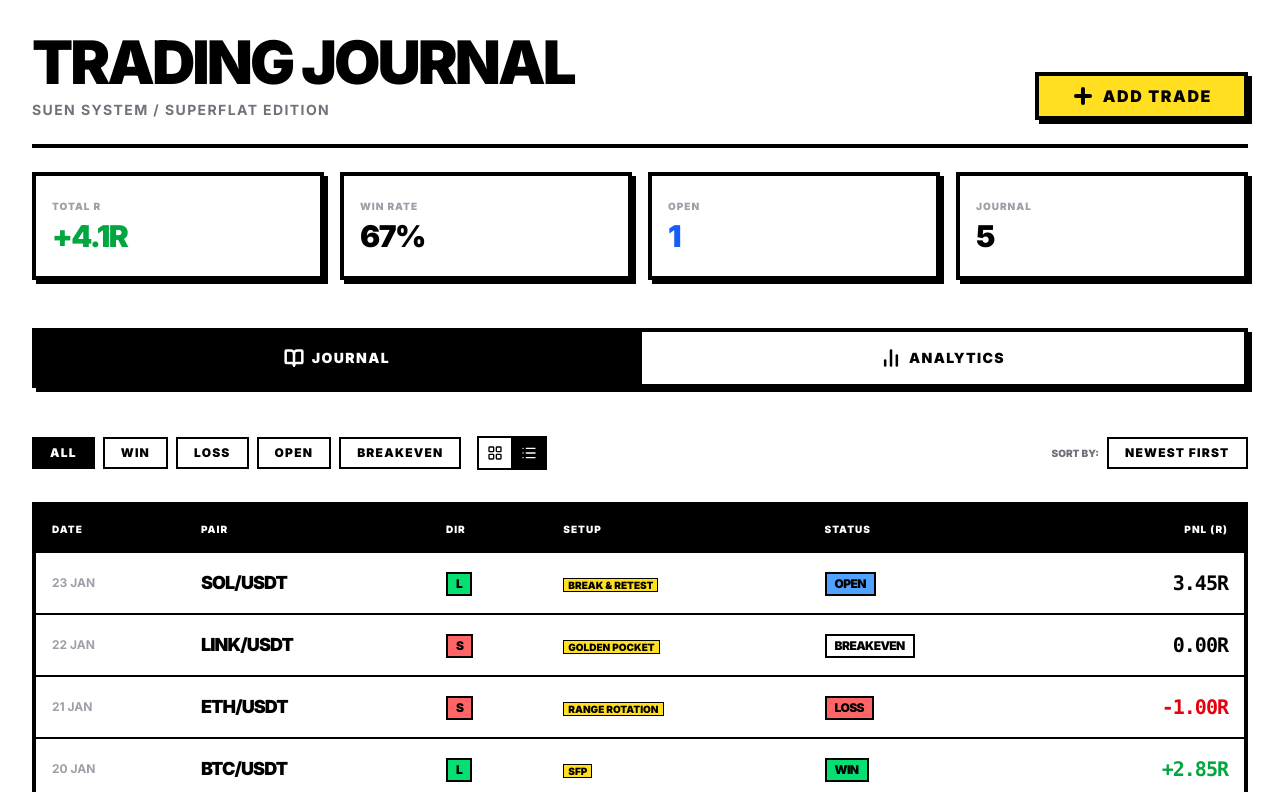
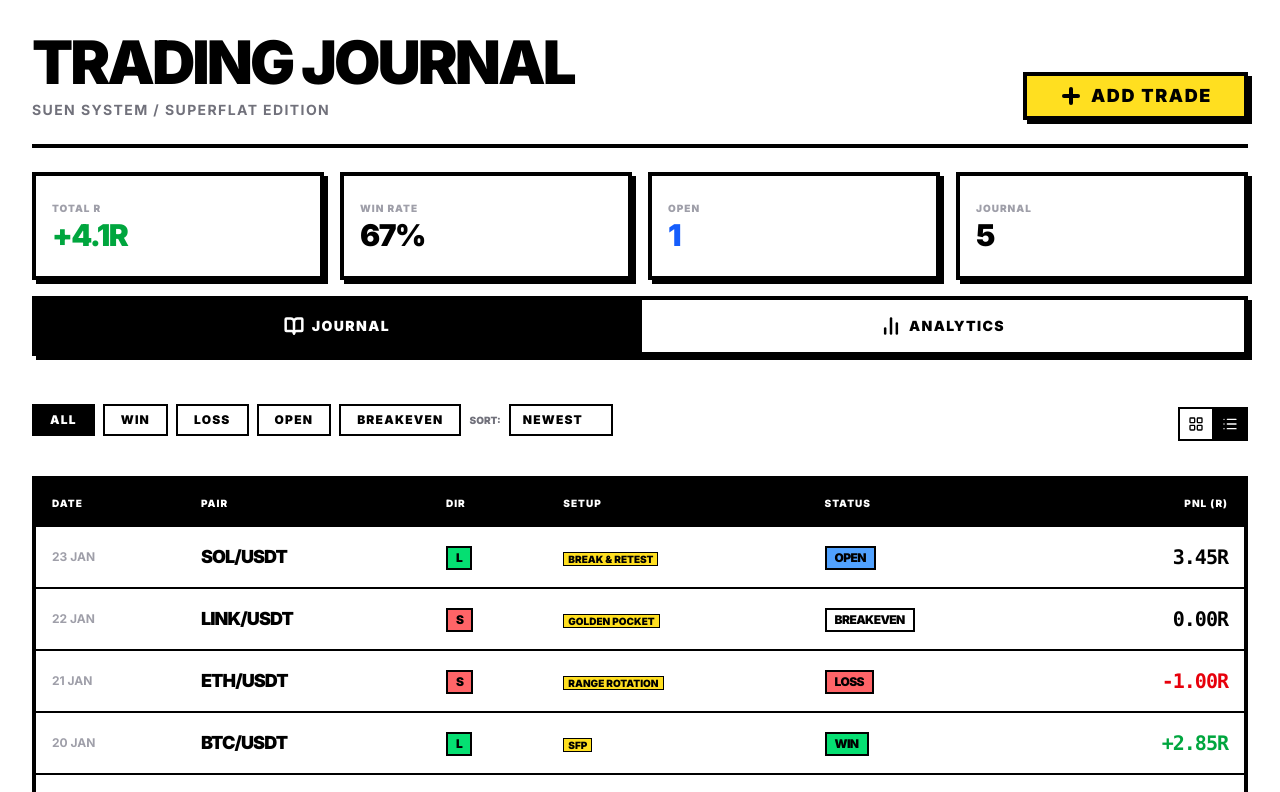
Before and after one commit to BasedDevNgmi/tradingjournal, a Next.js app: page / in a window 1280 px wide. Shown: the top 792 px of the page. Built offline with nearby package versions, Linux system fonts and the light colour scheme.

Commit message:
Fix: Mobile layout optimalisatie (2x2 stats, scrollable filters, forced cards, padding fix)

```diff
--- a/app/globals.css
+++ b/app/globals.css
@@ -34,4 +34,12 @@ body {
   .brutalist-input {
     @apply border-4 border-black bg-white p-2 outline-none focus:bg-yellow-50;
   }
+
+  .no-scrollbar::-webkit-scrollbar {
+    display: none;
+  }
+  .no-scrollbar {
+    -ms-overflow-style: none;
+    scrollbar-width: none;
+  }
 }
--- a/app/page.tsx
+++ b/app/page.tsx
@@ -26,9 +26,9 @@ export default function Home() {
           </p>
         </div>
         <Link href="/add-trade" className="fixed bottom-6 right-4 z-50 sm:static">
-          <Button className="w-full sm:w-auto shadow-[4px_4px_0px_0px_rgba(0,0,0,1)] hover:shadow-none hover:translate-x-1 hover:translate-y-1 bg-yellow-300 text-black border-4 border-black h-16 sm:h-12 px-8">
-            <Plus className="mr-2" size={24} strokeWidth={4} />
-            <span className="font-black">Add Trade</span>
+          <Button className="w-16 h-16 sm:w-auto sm:h-12 rounded-full sm:rounded-none flex items-center justify-center shadow-[4px_4px_0px_0px_rgba(0,0,0,1)] hover:shadow-none hover:translate-x-1 hover:translate-y-1 bg-yellow-300 text-black border-4 border-black px-0 sm:px-8">
+            <Plus size={32} strokeWidth={4} className="sm:mr-2 sm:w-6 sm:h-6" />
+            <span className="font-black hidden sm:inline text-lg">Add Trade</span>
           </Button>
         </Link>
       </header>
--- a/components/filter-bar.tsx
+++ b/components/filter-bar.tsx
@@ -26,17 +26,17 @@ export function FilterBar({
 
   return (
     <div className="space-y-4">
-      <div className="flex flex-col sm:flex-row sm:items-center justify-between gap-4">
-        {/* Horizontal Scrollable Filters */}
-        <div className="flex items-center gap-4">
-          <div className="overflow-x-auto pb-2 sm:pb-0 -mx-4 px-4 sm:mx-0 sm:px-0">
-            <div className="flex gap-2 whitespace-nowrap">
+      <div className="flex items-center justify-between gap-4">
+        {/* Horizontal Scrollable Container for Filters and Sort */}
+        <div className="flex-1 overflow-x-auto no-scrollbar pb-2 -mx-4 px-4 sm:mx-0 sm:px-0">
+          <div className="flex items-center gap-2 whitespace-nowrap">
+            {/* Filters */}
             {filters.map((filter) => (
               <button
                 key={filter}
                 onClick={() => onFilterChange(filter)}
                 className={cn(
-                    "px-4 py-1.5 text-xs font-black uppercase tracking-widest border-2 border-black transition-all active:translate-y-[2px]",
+                  "shrink-0 px-4 py-1.5 text-xs font-black uppercase tracking-widest border-2 border-black transition-all active:translate-y-[2px]",
                   activeFilter === filter
                     ? "bg-black text-white"
                     : "bg-white text-black hover:bg-zinc-100"
@@ -45,11 +45,27 @@ export function FilterBar({
                 {filter}
               </button>
             ))}
+
+            {/* Divider for mobile */}
+            <div className="shrink-0 w-[2px] h-6 bg-black/10 mx-2 sm:hidden" />
+
+            {/* Sort Select Integrated into the row */}
+            <div className="shrink-0 flex items-center gap-2">
+              <span className="text-[10px] font-black uppercase text-zinc-500">Sort:</span>
+              <select
+                value={activeSort}
+                onChange={(e) => onSortChange(e.target.value)}
+                className="appearance-none bg-white border-2 border-black px-3 py-1.5 text-xs font-black uppercase tracking-widest outline-none focus:ring-2 focus:ring-black cursor-pointer"
+              >
+                <option value="newest">Newest</option>
+                <option value="highest-r">Highest R</option>
+              </select>
+            </div>
           </div>
         </div>
 
-          {/* View Toggle */}
-          <div className="hidden sm:flex items-center border-2 border-black h-[34px]">
+        {/* View Toggle - Hidden on very small screens or kept if space permits */}
+        <div className="hidden md:flex items-center shrink-0 border-2 border-black h-[34px]">
           <button
             onClick={() => onViewModeChange('grid')}
             className={cn(
@@ -70,20 +86,6 @@ export function FilterBar({
           </button>
         </div>
       </div>
-
-        {/* Sort Select */}
-        <div className="flex items-center gap-2">
-          <span className="text-[10px] font-black uppercase text-zinc-500">Sort by:</span>
-          <select
-            value={activeSort}
-            onChange={(e) => onSortChange(e.target.value)}
-            className="appearance-none bg-white border-2 border-black px-4 py-1.5 text-xs font-black uppercase tracking-widest outline-none focus:ring-2 focus:ring-black cursor-pointer"
-          >
-            <option value="newest">Newest first</option>
-            <option value="highest-r">Highest R</option>
-          </select>
-        </div>
-      </div>
     </div>
   );
 }
--- a/components/stats-overview.tsx
+++ b/components/stats-overview.tsx
@@ -82,19 +82,19 @@ export function StatsOverview() {
   ];
 
   return (
-    <div className="flex overflow-x-auto snap-x snap-mandatory pb-8 gap-4 -mx-4 px-4 md:mx-0 md:px-0 md:grid md:grid-cols-4 md:overflow-visible mb-4">
+    <div className="grid grid-cols-2 md:grid-cols-4 gap-2 md:gap-4 mb-4">
       {statCards.map((card, i) => (
-        <div key={i} className="w-[75%] shrink-0 snap-start md:w-full">
-          <Card className="bg-white border-4 border-black shadow-[4px_4px_0px_0px_rgba(0,0,0,1)] h-full">
-            <CardContent className="p-4 flex flex-col justify-center min-h-[100px]">
-              <p className="text-[10px] font-black uppercase text-zinc-400 tracking-widest mb-1">{card.label}</p>
-              <div className="flex items-baseline gap-2 flex-wrap">
-                <p className={cn("text-3xl font-black tracking-tighter", card.valueClass)}>
+        <div key={i} className="w-full">
+          <Card className="bg-white border-2 md:border-4 border-black shadow-[2px_2px_0px_0px_rgba(0,0,0,1)] md:shadow-[4px_4px_0px_0px_rgba(0,0,0,1)] h-full">
+            <CardContent className="p-2 md:p-4 flex flex-col justify-center min-h-[80px] md:min-h-[100px]">
+              <p className="text-xs md:text-[10px] font-black uppercase text-zinc-400 tracking-widest mb-1">{card.label}</p>
+              <div className="flex items-baseline gap-1 md:gap-2 flex-wrap">
+                <p className={cn("text-xl md:text-3xl font-black tracking-tighter leading-none", card.valueClass)}>
                   {card.value}
                 </p>
                 {card.streak && (
                   <span className={cn(
-                    "text-[10px] font-black px-1 border border-black whitespace-nowrap",
+                    "text-[10px] font-black px-1 border border-black whitespace-nowrap mt-1 md:mt-0",
                     card.streak.status === 'Win' ? "bg-green-400 text-black" : "bg-red-400 text-black"
                   )}>
                     {card.streak.count} STREAK
--- a/components/trade-list.tsx
+++ b/components/trade-list.tsx
@@ -6,6 +6,7 @@ import { TradeCard } from "./trade-card";
 import { TradeTable } from "./trade-table";
 import { FilterBar, FilterType } from "./filter-bar";
 import { Ghost } from "lucide-react";
+import { cn } from "@/lib/utils";
 
 export function TradeList() {
   const { trades } = useTrades();
@@ -55,7 +56,7 @@ export function TradeList() {
   }
 
   return (
-    <div className="space-y-8">
+    <div className="space-y-8 pb-32 md:pb-8">
       <FilterBar
         activeFilter={filter}
         onFilterChange={setFilter}
@@ -66,15 +67,25 @@ export function TradeList() {
       />
 
       {filteredAndSortedTrades.length > 0 ? (
-        viewMode === 'grid' ? (
-          <div className="grid grid-cols-1 md:grid-cols-2 lg:grid-cols-3 gap-6">
+        <>
+          {/* Card View (Always visible on mobile, conditional on desktop) */}
+          <div className={cn(
+            "grid grid-cols-1 md:grid-cols-2 lg:grid-cols-3 gap-6",
+            viewMode === 'table' ? "md:hidden" : "block"
+          )}>
             {filteredAndSortedTrades.map((trade) => (
               <TradeCard key={trade.id} trade={trade} />
             ))}
           </div>
-        ) : (
-          <TradeTable trades={filteredAndSortedTrades} />
-        )
+
+          {/* Table View (Hidden on mobile, conditional on desktop) */}
+          <div className={cn(
+            "hidden md:block",
+            viewMode === 'grid' && "md:hidden"
+          )}>
+            <TradeTable trades={filteredAndSortedTrades} />
+          </div>
+        </>
       ) : (
         <div className="flex flex-col items-center justify-center py-20 border-4 border-dashed border-black bg-zinc-50">
           <Ghost size={48} className="mb-4 text-black" />
```
Lines whose indentation alone changed are shown as unchanged.
